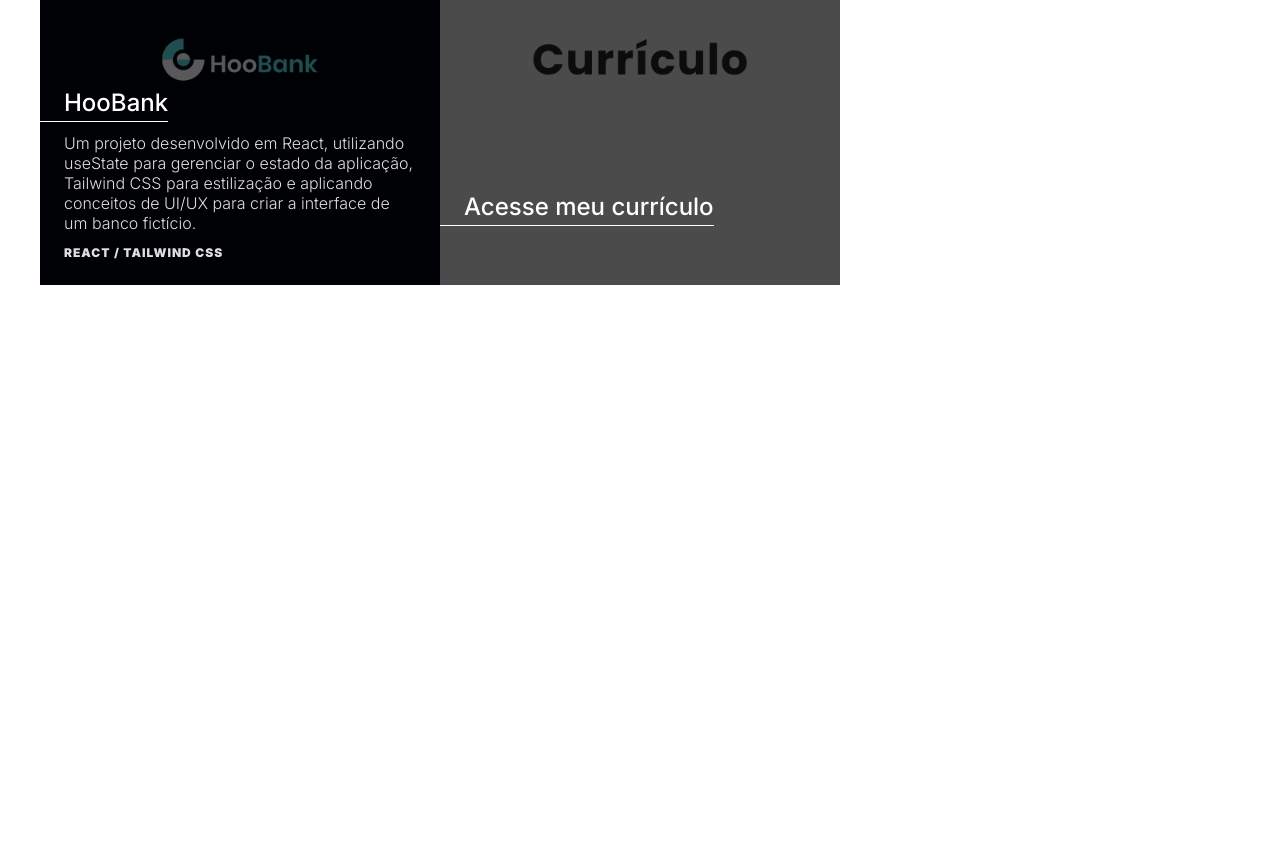
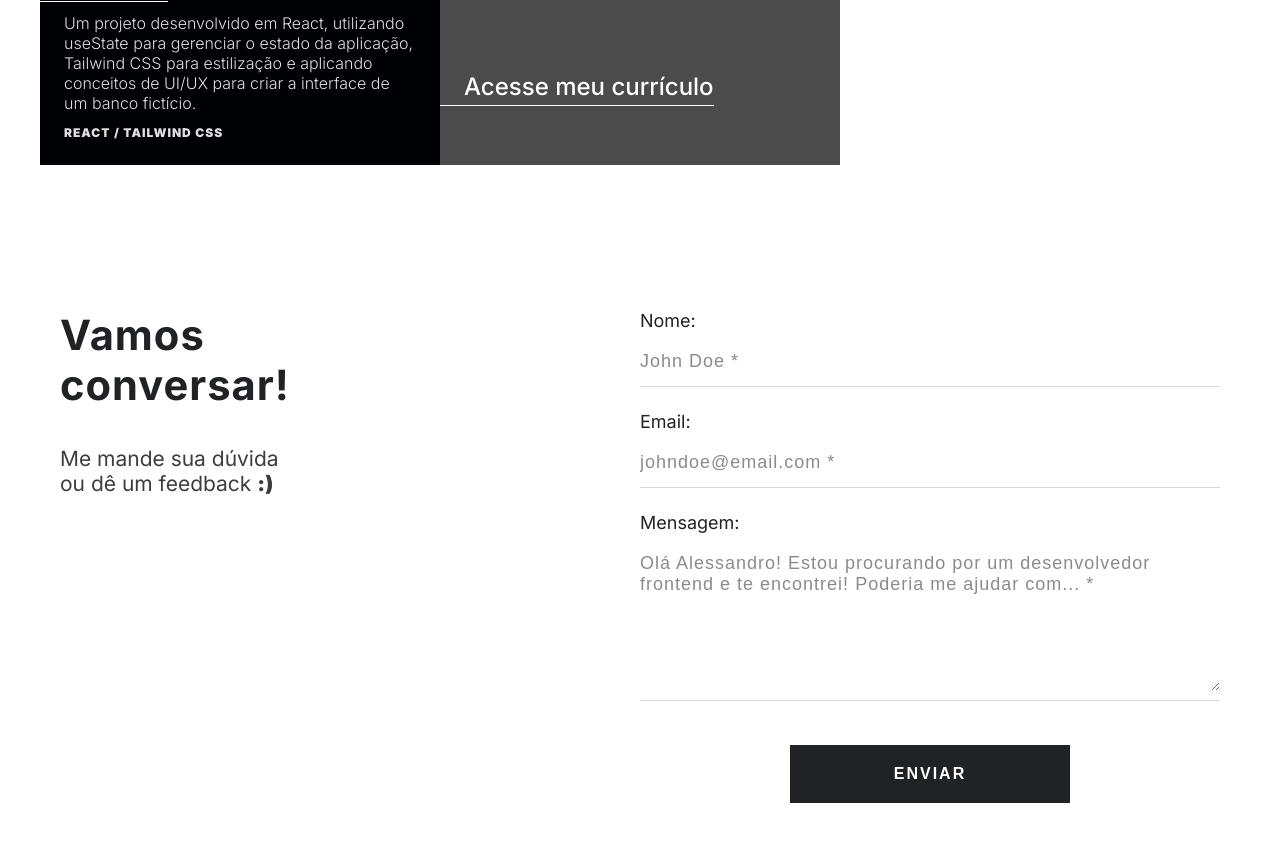
Before and after one commit to ablemosjr/ablemosjunior, a plain HTML site: page index.html in a window 1280 px wide. Shown: the part 2015-2856 px from the top of the page. Before the commit the page ends 2304 px from the top, so only its background shows below. Drawn offline with Linux system fonts and the light colour scheme.

Commit message:
feat: contact and form structure

```diff
--- a/index.html
+++ b/index.html
@@ -34,8 +34,8 @@
       </div>
 
       <nav class="links">
-        <a href="">Projetos</a>
-        <a href="">Contato</a>
+        <a href="#projects">Projetos</a>
+        <a href="#contact">Contato</a>
       </nav>
 
       <div class="theme-switcher" id="theme-switcher">
@@ -65,7 +65,7 @@
       </h3>
     </section>
 
-    <section class="projects max-w-1200">
+    <section class="projects max-w-1200" id="projects">
       <a
         href="https://page-hbomax.netlify.app/"
         class="card"
@@ -180,6 +180,60 @@
     </section>
   </main>
 
+  <section class="contact container max-w-1200" id="contact">
+    <div class="area__cta">
+      <h2 class="cta__title">Vamos<br class="break"> conversar!</h2>
+      <p class="cta__subtitle">
+        Me mande sua dúvida<br class="break"> ou dê um feedback <span>:&rpar;</span>
+      </p>
+    </div>
+
+    <div class="area__form">
+      <form action="">
+        <div class="form__input">
+          <label for="name-input">Nome: </label>
+          <input
+            type="text"
+            name="name-input"
+            id="name-input"
+            placeholder="John Doe *"
+          >
+          <span class="form__error" id="name-error"></span>
+        </div>
+        <div class="form__input">
+          <label for="email-input">Email: </label>
+          <input
+            type="email"
+            name="email-input"
+            id="email-input"
+            placeholder="johndoe@email.com *"
+          >
+          <span class="form__error" id="email-error"></span>
+        </div>
+
+        <input
+          type="hidden"
+          name="subject"
+          id="subject"
+          value="| Enviado pelo portfólio"
+        >
+
+        <div class="form__input">
+          <label for="message-input">Mensagem: </label>
+          <textarea
+            name="message-input"
+            id="message-input"
+            placeholder="Olá Alessandro! Estou procurando por um desenvolvedor frontend e te encontrei! Poderia me ajudar com... *"
+          ></textarea>
+          <span class="form__error" id="message-error"></span>
+        </div>
+
+        <div class="button__container">
+          <button class="form__button">Enviar</button>
+        </div>
+      </form>
+    </div>
+  </section>
 
   <script src="src/js/main.js"></script>
 </body>
--- a/src/css/globalstyles.css
+++ b/src/css/globalstyles.css
@@ -33,10 +33,10 @@ a {
 
   --card-accent: #FFFFFF;
   --card-neutral: #dfdfdf;
-  /*
-  --4: #666A73;
-  --5: #9FA3A6;
-  */
+
+  --placeholder: #8a8b8d;
+  --error: #DB0000;
+  --error-weight: 500;
 }
 
 :root[data-theme="dark"] {
@@ -55,4 +55,8 @@ a {
 
   --card-accent: #FFFFFF;
   --card-neutral: var(--secondary-text);
+
+  --placeholder: var(--detail);
+  --error: #FF4537;
+  --error-weight: 200;
 }
--- a/src/css/styles.css
+++ b/src/css/styles.css
@@ -1,4 +1,8 @@
 @import url('globalstyles.css');
+
+* {
+  scroll-behavior: smooth;
+}
 
 body {
   font-family: 'Inter', sans-serif;
@@ -144,7 +148,7 @@ header {
 .about {
   display: flex;
   align-items: center;
-  height: 60dvh;
+  height: 360px;
   margin-bottom: 120px;
 }
 
@@ -244,6 +248,128 @@ header {
   text-transform: uppercase;
 }
 
+.contact {
+  display: flex;
+  flex-direction: column;
+  margin-top: 120px;
+  margin-bottom: 40px;
+}
+
+.cta__title {
+  font-size: 32px;
+  font-weight: 700;
+  letter-spacing: 1px;
+  color: var(--primary-text);
+}
+
+.cta__subtitle {
+  font-size: 20px;
+  font-weight: 400;
+  color: var(--secondary-text);
+  margin-top: 20px;
+  margin-bottom: 36px;
+}
+
+.cta__subtitle span {
+  font-weight: 900;
+}
+
+.area__form {
+  margin-top: 20px;
+}
+
+.form__input {
+  display: flex;
+  flex-direction: column;
+  border-bottom: 1px solid var(--detail);
+  margin-bottom: 24px;
+}
+
+.form__input label {
+  font-size: 18px;
+  color: var(--primary-text);
+  font-weight: 400;
+}
+
+.form__input input, textarea {
+  font-family: 'Poppins', sans-serif;
+  font-size: 18px;
+  letter-spacing: 1px;
+  padding: 12px 0 5px 0;
+  outline: none;
+  border: none;
+  color: var(--secondary-text);
+  background-color: var(--page-bg);
+  caret-color: var(--primary-text);
+  margin-top: 8px;
+  margin-bottom: 5px;
+}
+
+.form__input textarea {
+  min-width: 100%;
+  max-width: 100%;
+  min-height: 150px;
+}
+
+::placeholder {
+  color: var(--placeholder);
+}
+
+.form__error {
+  font-size: 14px;
+  font-weight: var(--error-weight);
+  color: var(--error);
+  margin-bottom: 4px;
+  visibility: hidden;
+}
+
+.show-error {
+  visibility: visible !important;
+}
+
+.button__container {
+  width: 100%;
+  display: flex;
+  justify-content: center;
+}
+
+.form__button {
+  font-size: 16px;
+  font-weight: 900;
+  letter-spacing: 2px;
+  text-transform: uppercase;
+  padding: 20px;
+  width: 280px;
+  border: none;
+  outline: none;
+  margin-top: 20px;
+  background-color: var(--primary-text);
+  color: var(--page-bg);
+  cursor: pointer;
+  transition: .3s ease;
+}
+
+.form__button:hover,
+.form__button:active,
+.form__button:focus-within {
+  transform: scale(1.02);
+}
+
+.form__confirm {
+  display: flex;
+  justify-content: center;
+  align-items: center;
+  height: 100%;
+}
+
+.form__confirm span {
+  font-size: 24px;
+  font-weight: 900;
+  text-transform: uppercase;
+  color: var(--secondary-text);
+  letter-spacing: 1px;
+}
+
 @media (hover) {
   .card__content {
     opacity: 0;
@@ -280,6 +406,12 @@ header {
     transition-duration: 0.01ms !important;
     scroll-behavior: auto !important;
     transition-delay: 0 !important;
+  }
+}
+
+@media screen and (max-width: 768px) {
+  .break {
+    display: none;
   }
 }
 
@@ -326,4 +458,28 @@ header {
   .card {
     max-height: 450px;
   }
+
+  .contact {
+    flex-direction: row;
+    justify-content: space-between;
+    min-height: min-content;
+  }
+
+  .cta__title {
+    font-size: clamp(2.5rem, 2.0833rem + 0.651vi, 3.125rem);
+  }
+
+  .cta__subtitle {
+    font-size: clamp(1.25rem, 1rem + 0.3906vi, 1.625rem);
+    margin-top: 36px;
+  }
+
+  .area__form {
+    width: 50%;
+    margin-top: 0;
+  }
+
+  .form__confirm span {
+    font-size: clamp(1.5rem, 1rem + 0.7813vi, 2.25rem);
+  }
 }
--- /dev/null
+++ b/src/js/form.js
@@ -0,0 +1,5 @@
+const formConfirm = `
+  <div class="form__confirm">
+    <span>E-mail enviado!</span>
+  </div>
+`;
```
